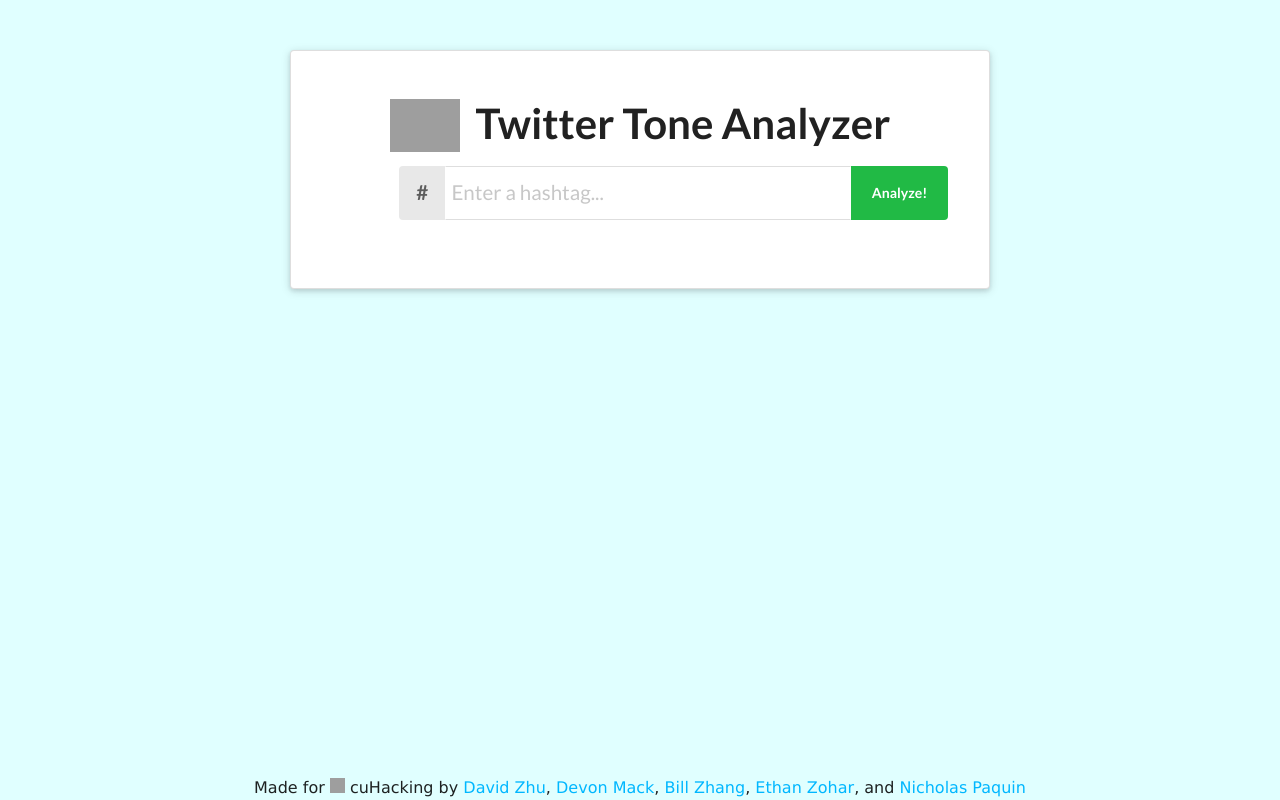
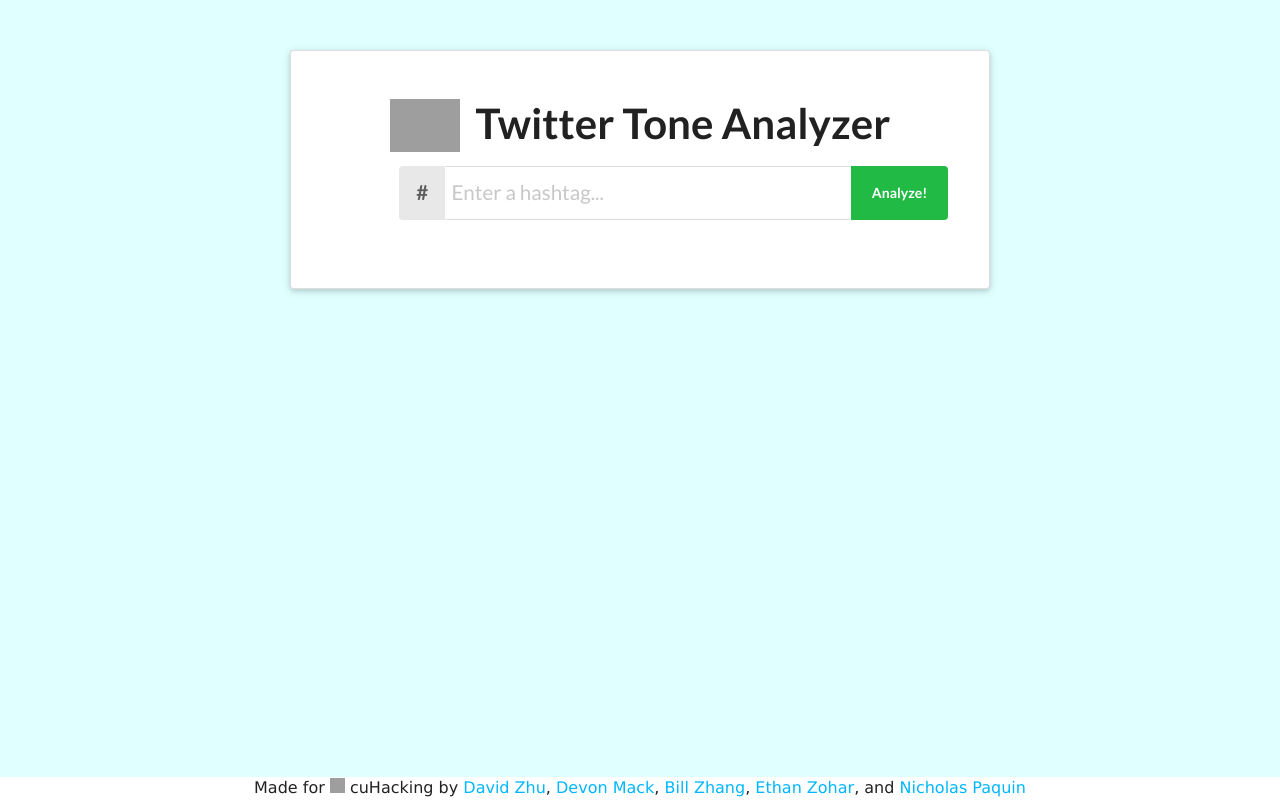
Before and after one commit to uwxcarletonhacks/CommentAnalyzer, a plain HTML site: page index.html in a window 1280 px wide. Drawn offline with nearby package versions, Linux system fonts and the light colour scheme; grey boxes are pictures that could not be loaded; files whose address does not match are found by name.

Commit message:
footer highlight and animation

```diff
--- a/index.html
+++ b/index.html
@@ -11,6 +11,7 @@
     <link rel="stylesheet" type="text/css" href="./css/style.css">
     <link rel="stylesheet" href="./css/animate.css">
     <link rel="shortcut icon" type="image/png" href="./assets/favicon.png"/>
+    <meta name="viewport" content="width=device-width, initial-scale=1.0, maximum-scale=1.0">
 
 </head>
 
@@ -38,7 +39,7 @@
     </section>
 
 </div>
-<footer class="animated bounceInUp">
+<footer class="animated fadeInUp" style="background-color: white;">
     <p>Made for <img src="https://cuhacking.com/img/logo.png" height="15" width="15"> cuHacking by <a href="https://www.github.com/davidhzhu">David Zhu</a>, <a href="https://github.com/devonpmack">Devon
         Mack</a>, <a href="https://github.com/billzzhang">Bill Zhang</a>, <a href="https://github.com/ethanzohar">Ethan Zohar</a>, and <a
                 href="https://github.com/nicholaspaquin">Nicholas Paquin</a></p>
```
